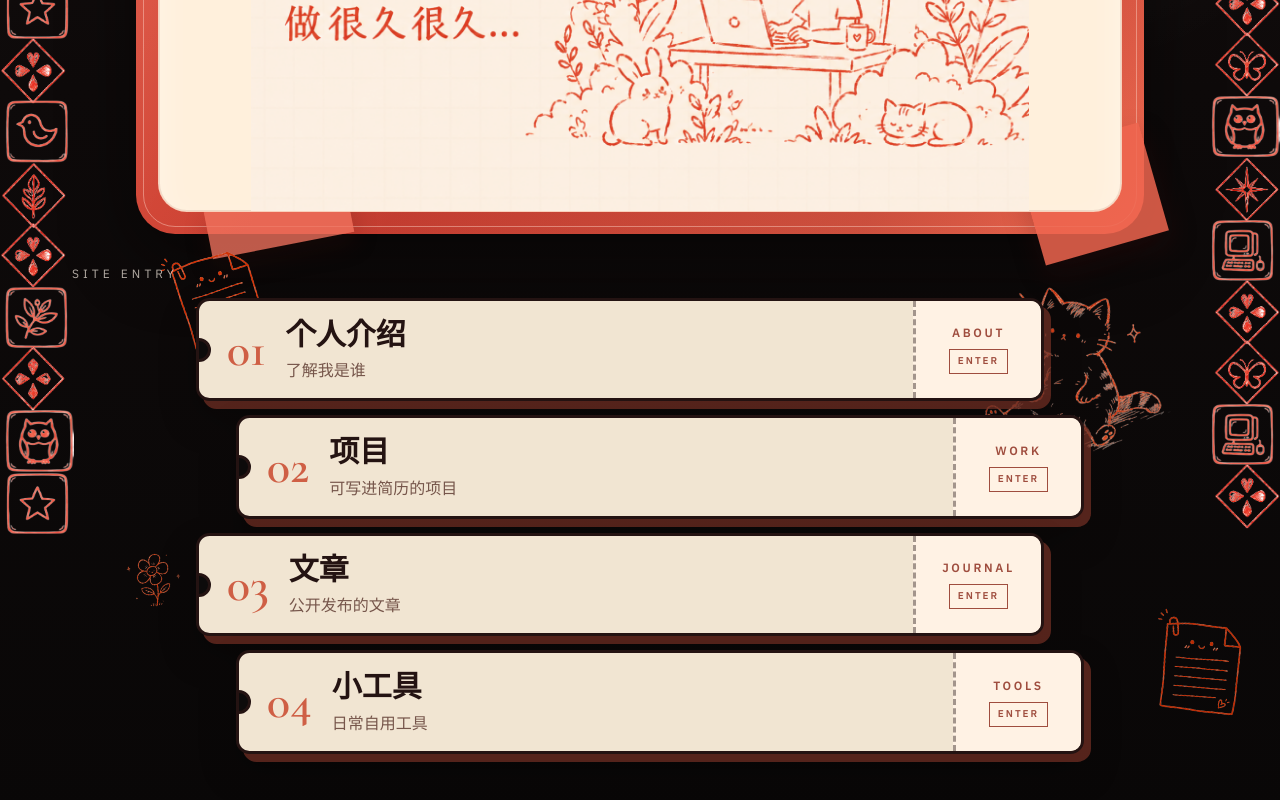
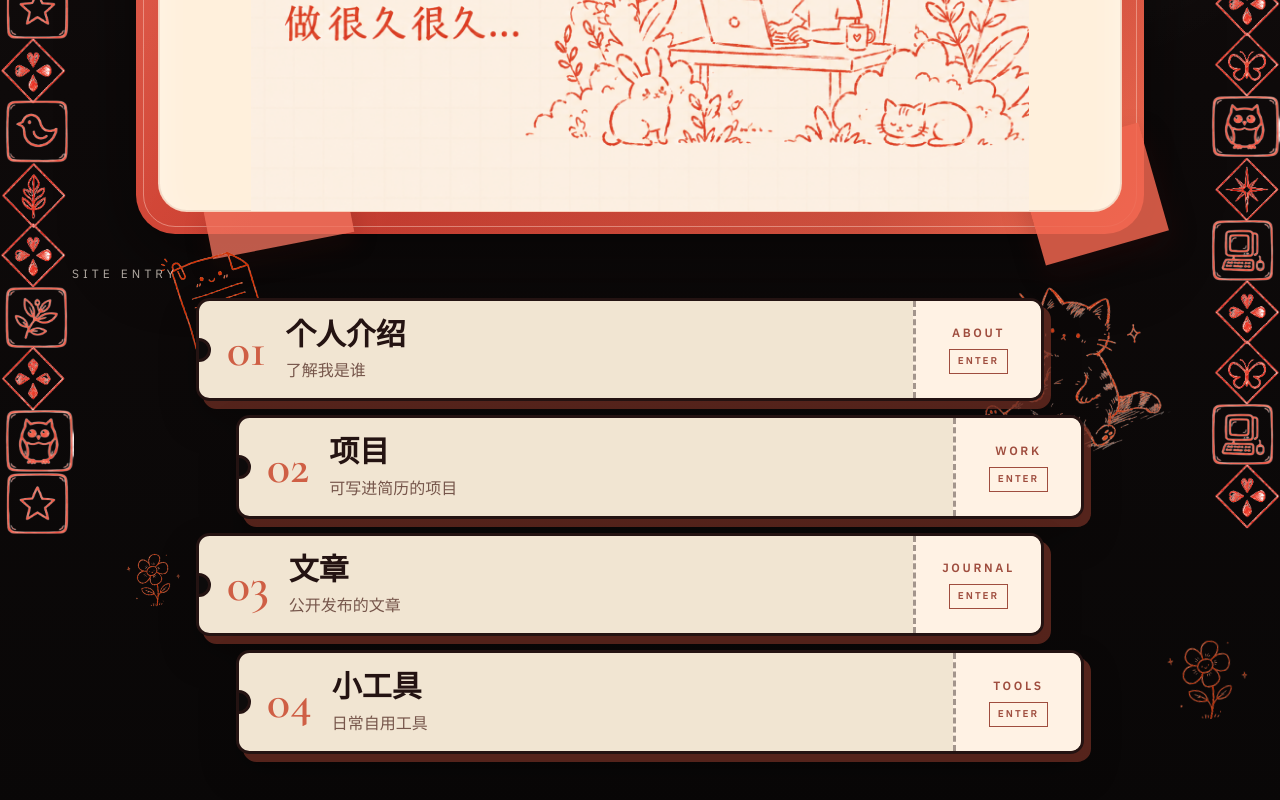
Before and after one commit to catteacher0515/Pingyu-s-Garden, a React (Vite) app: page / in a window 1280 px wide. Shown: the part 586-1386 px from the top of the page. Built offline with nearby package versions, Linux system fonts and the light colour scheme; a web font is replaced by a local one.

Commit message:
fix: swap entry area doodle

```diff
--- a/src/components/Home/EntryStrip.tsx
+++ b/src/components/Home/EntryStrip.tsx
@@ -1,5 +1,5 @@
 import GardenMap from '../Garden/GardenMap'
-import paperDoodle from '../../assets/poster/doodle/paper-doodle.png'
+import flowerDoodle from '../../assets/poster/doodle/flower-doodle.png'
 
 export default function EntryStrip() {
   return (
@@ -9,9 +9,9 @@ export default function EntryStrip() {
       </div>
       <GardenMap />
       <img
-        src={paperDoodle}
-        alt="entry area doodle"
-        className="pointer-events-none absolute -right-7 bottom-2 hidden w-32 rotate-[9deg] select-none opacity-88 lg:block xl:-right-16 xl:w-40"
+        src={flowerDoodle}
+        alt="flower doodle for entry area"
+        className="pointer-events-none absolute -right-7 bottom-1 hidden w-28 rotate-[-10deg] select-none opacity-90 lg:block xl:-right-16 xl:w-36"
         draggable={false}
       />
     </section>
```
Also changed, not shown: 1 other file (tests, documents, lock files or other folders).
